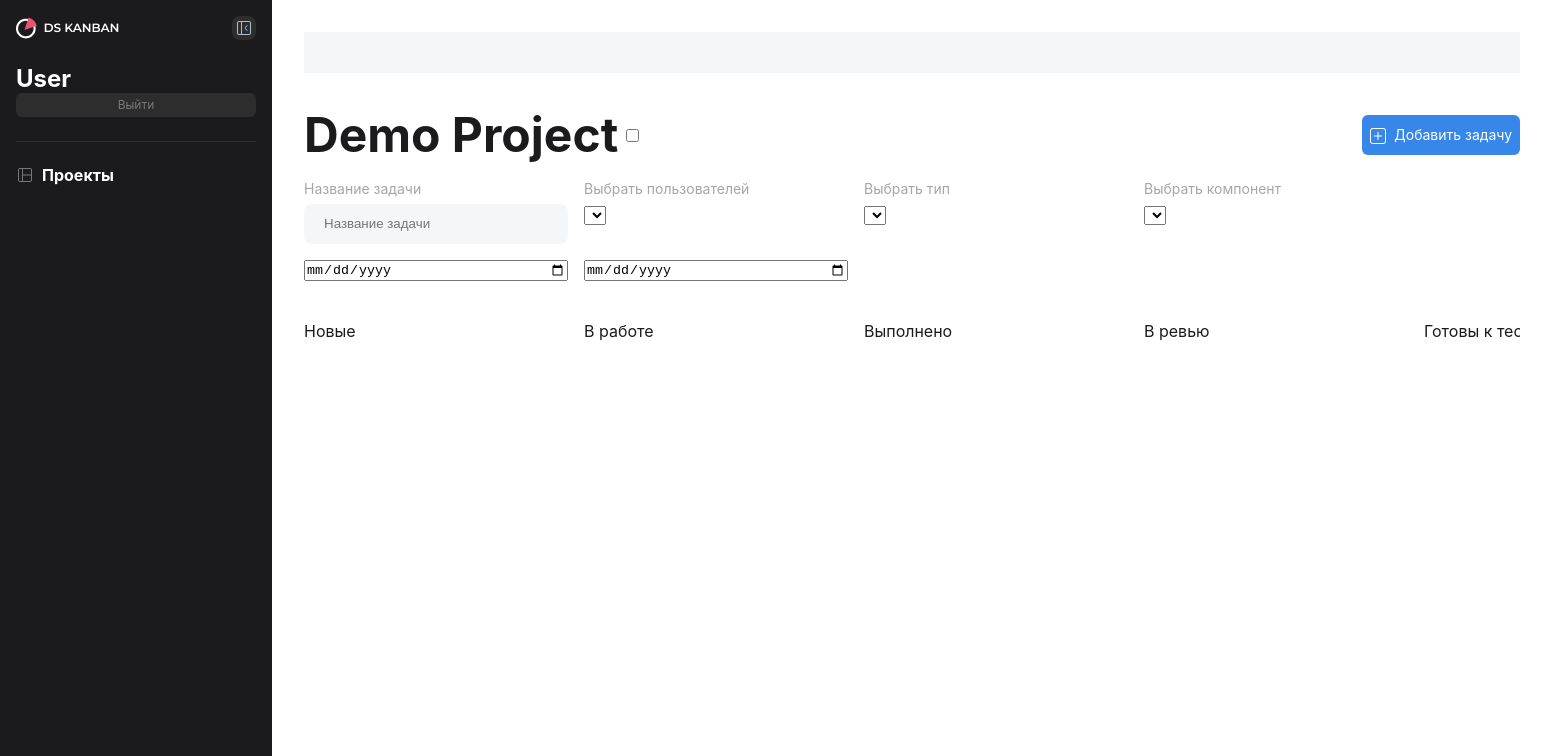
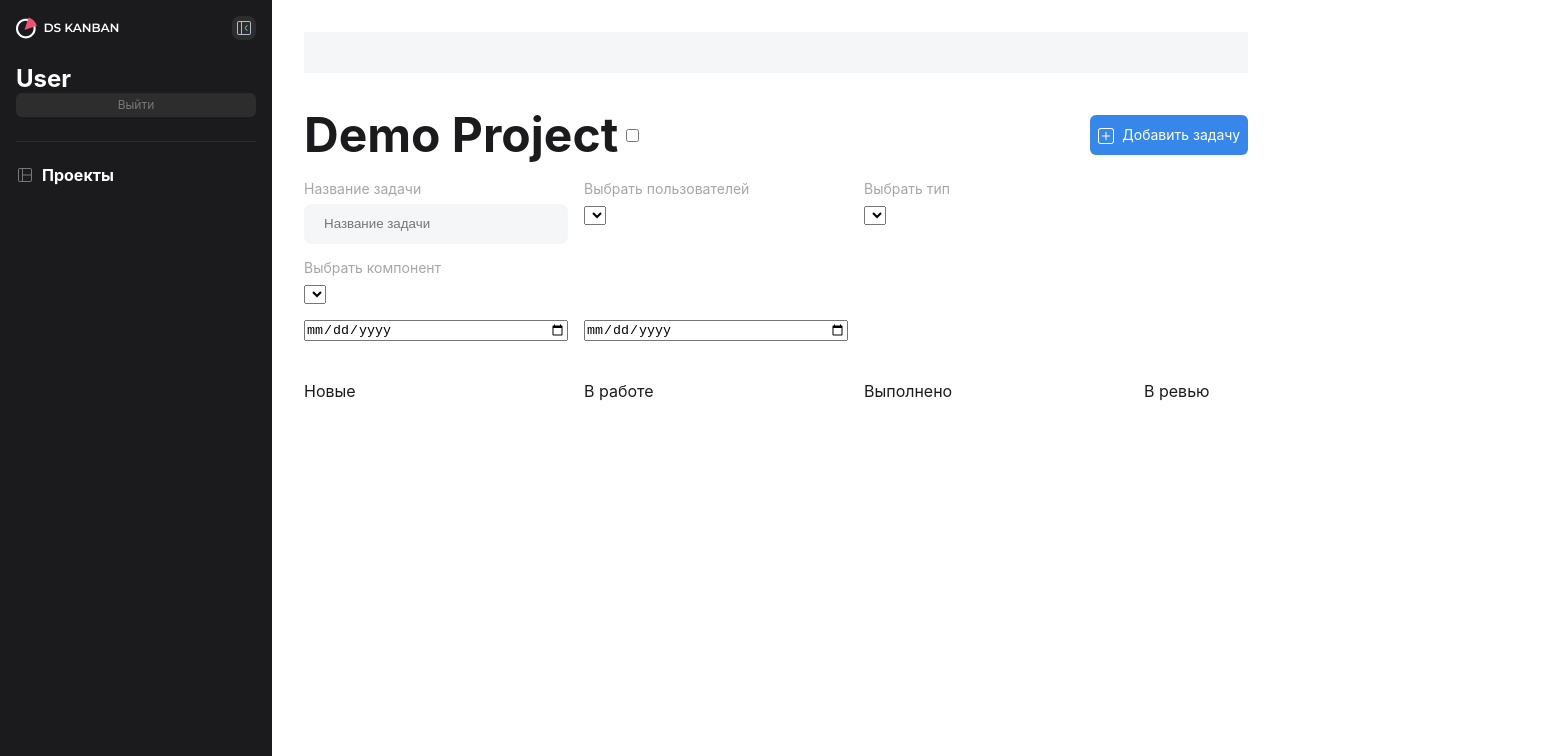
Before and after one commit to Vladimir-Seropol/kanban-task-tracker1, a Next.js app: page /Board in a window 1280 px wide. Shown: the top 756 px of the page, 1552 px wide, since content can reach past the window. Built offline with nearby package versions, Linux system fonts and the light colour scheme.

Commit message:
изменил  board

```diff
--- a/src/components/Button/index.tsx
+++ b/src/components/Button/index.tsx
@@ -5,8 +5,8 @@ import style from './style.module.css';
 interface ButtonProps {
   text: string;
   type: 'button' | 'submit' | 'reset';
-  // eslint-disable-next-line react/require-default-props
-  onClick?: React.MouseEventHandler<HTMLButtonElement>;
+  // eslint-disable-next-line react/require-default-props, prettier/prettier
+  onClick?: React.MouseEventHandler<HTMLButtonElement> | React.FormEventHandler<HTMLButtonElement>;
   // eslint-disable-next-line react/no-unused-prop-types, react/require-default-props
   children?: React.ReactNode;
   // eslint-disable-next-line react/require-default-props
--- a/src/pages/Board/style.module.css
+++ b/src/pages/Board/style.module.css
@@ -1,5 +1,7 @@
 .board {
   display: flex;
+  margin: 0 auto;
+  width: 100%;
 }
 
 .board__left {
@@ -33,7 +35,7 @@
   flex-direction: column;
   padding: 32px;
   width: 100%;
-  /* overflow: hidden; */
+  overflow: hidden;
 }
 
 .board__right_header {
```
